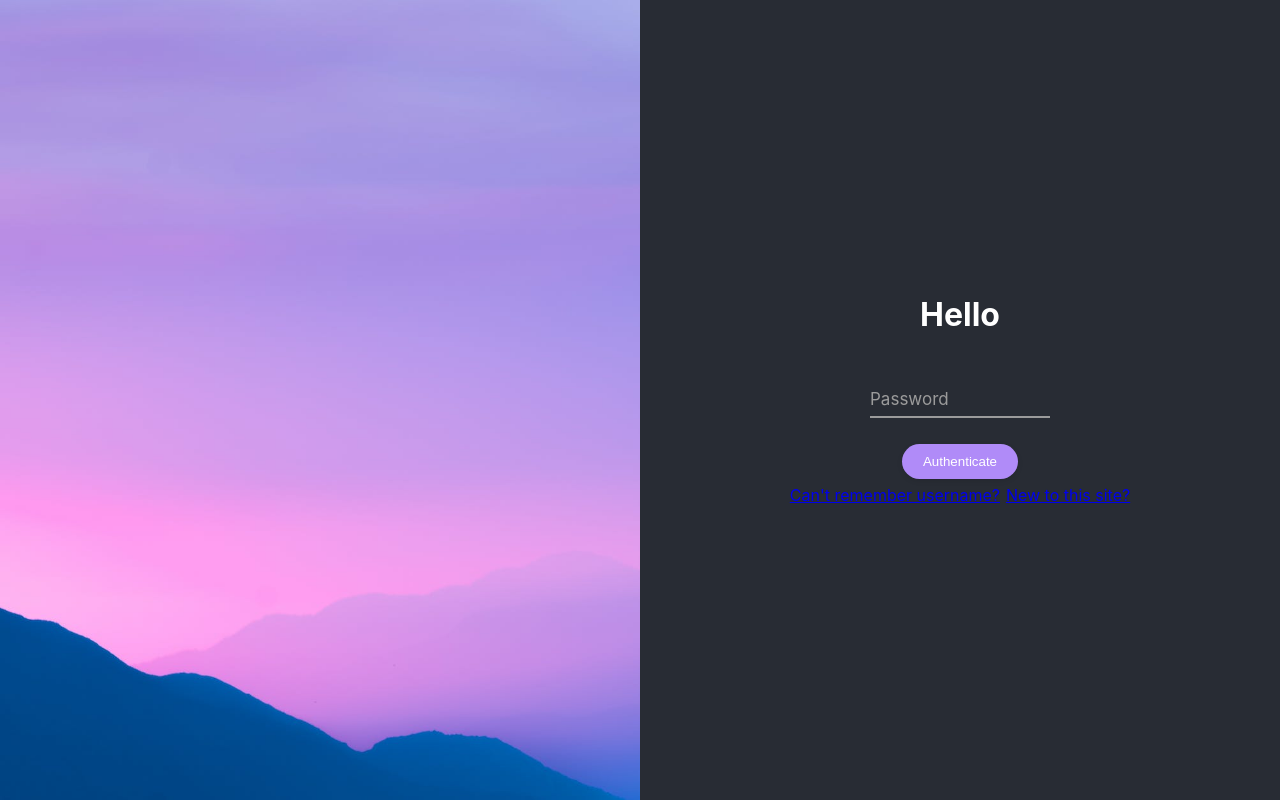
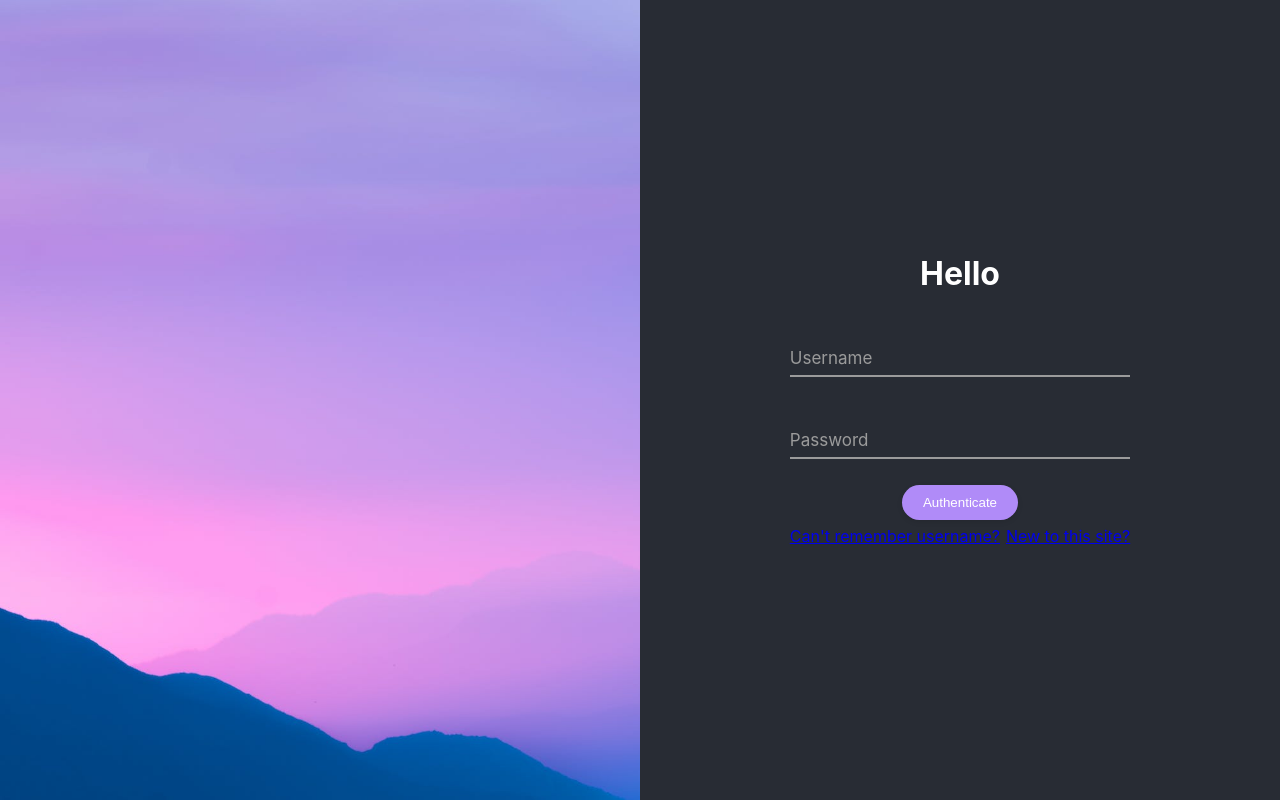
Before and after one commit to oricho123/TaskManager, a React (Create React App) app: page /login in a window 1280 px wide. Built offline with nearby package versions, Linux system fonts and the light colour scheme.

Commit message:
Add fullWidth option to my custom input

```diff
--- a/src/components/input/ThemedTextInput.tsx
+++ b/src/components/input/ThemedTextInput.tsx
@@ -3,14 +3,16 @@ import {ComponentProps} from 'react';
 import styles from "./styles.module.css"
 
 export interface ThemedTextInputProps extends ComponentProps<"input"> {
-    id: string,
-    placeholder: string
+    id: string;
+    placeholder: string;
+    fullWidth?: boolean | undefined;
 }
 
+
 export const ThemedTextInput = ({children, id, placeholder, ...props}: ThemedTextInputProps) => {
-
+    const groupClasses = `${styles['input-group']} ${props.fullWidth ? styles['full-width'] : null}`
     return (
-        <div className={styles["input-group"]}>
+        <div className={groupClasses}>
             <input type="input" id={id} className={styles["field"]} placeholder={placeholder} {...props}/>
             <label htmlFor={id} className={styles["label"]}>{placeholder}</label>
         </div>
--- a/src/components/input/styles.module.css
+++ b/src/components/input/styles.module.css
@@ -57,3 +57,7 @@
 .field:required, .field:invalid {
     box-shadow: none;
 }
+
+.full-width {
+    max-width: unset;
+}
--- a/src/routes/login/Components/LoginForm.tsx
+++ b/src/routes/login/Components/LoginForm.tsx
@@ -14,7 +14,8 @@ const LoginForm: FC<LoginProps> = (props) => {
             <header>
                 <h1>Hello</h1>
             </header>
-            <ThemedTextInput placeholder='Password' name='password' id='password'/>
+            <ThemedTextInput fullWidth placeholder='Username' name='username' id='username'/>
+            <ThemedTextInput fullWidth placeholder='Password' name='password' id='password'/>
             <ThemedButton type='submit'>Authenticate</ThemedButton>
             <section>
                 <a href="tempurl">Can't remember username?</a>
```
